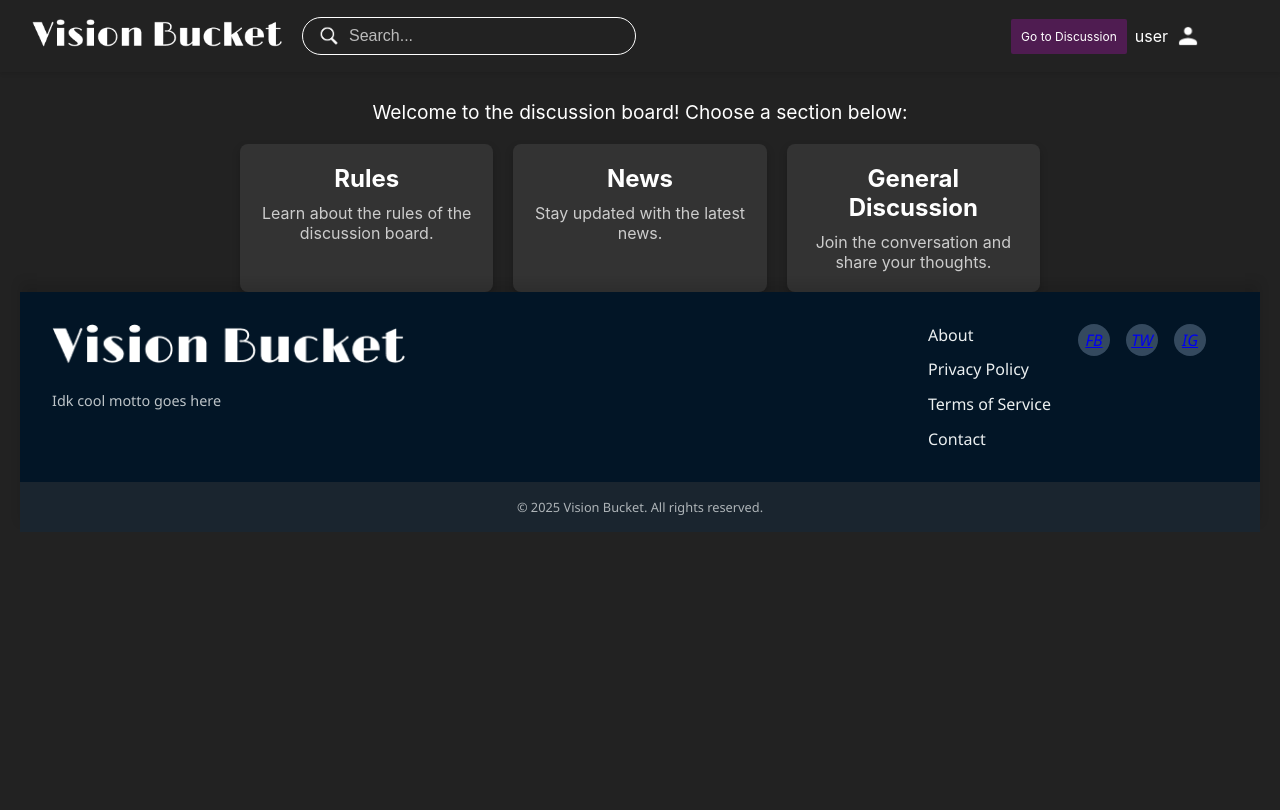
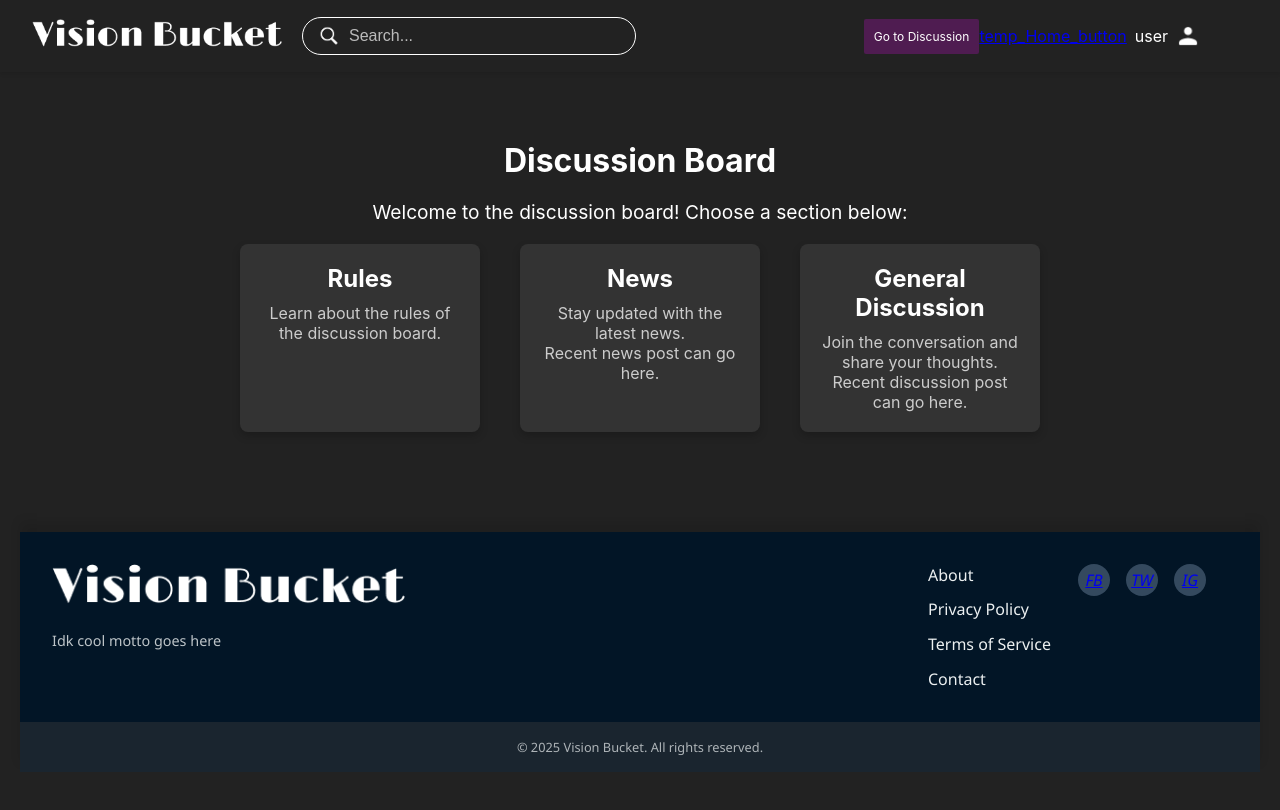
Before and after one commit to anhhdangg01/inf_124_project, a React (Create React App) app: page /discussion in a window 1280 px wide. Shown: the top 810 px of the page. Built offline with nearby package versions, Linux system fonts and the light colour scheme; no server answers; sample sign-in values are in the browser's storage.

Commit message:
Add temporary home button to header and update discussion page with recent post prompts

```diff
--- a/src/components/header/header.tsx
+++ b/src/components/header/header.tsx
@@ -60,6 +60,12 @@ function Header() {
             Go to Discussion
           </Link>
         </div>
+        <div className="temp_home-button-container">
+          <Link to="/" className="temp_home-button">
+            temp_Home_button
+          </Link>
+        </div>
+
         <div className="user-section">
           <div className="user-info" onClick={toggleUserMenu}>
             <span className="username">{email}</span>
--- a/src/pages/discussion.tsx
+++ b/src/pages/discussion.tsx
@@ -19,10 +19,12 @@ function Discussion() {
           <Link to="/discussion/news" className="discussion-card">
             <h2>News</h2>
             <p>Stay updated with the latest news.</p>
+            <p>Recent news post can go here.</p>
           </Link>
           <Link to="/discussion/general" className="discussion-card">
             <h2>General Discussion</h2>
             <p>Join the conversation and share your thoughts.</p>
+            <p>Recent discussion post can go here.</p>
           </Link>
         </div>
       </div>
--- a/src/pages/discussions/general.tsx
+++ b/src/pages/discussions/general.tsx
@@ -8,6 +8,7 @@ function GeneralDiscussion() {
     <div className="discussion-page">
       <Header />
       <div className="discussion-container">
+        <p> those who discuss</p>
       </div>
       <Footer />
     </div>
--- a/src/styles/auth.css
+++ b/src/styles/auth.css
@@ -6,6 +6,7 @@
   align-items: center;
   min-height: 100vh;
   padding: 20px;
+  margin-top: 100px;
   position: relative;
 }
 
--- a/src/styles/discussion.css
+++ b/src/styles/discussion.css
@@ -1,5 +1,6 @@
 .discussion-page {
     padding: 20px;
+    margin-top: 100px;
     color: #ffffff;
     background-color: #222222;
     min-height: 100vh;
@@ -14,8 +15,9 @@
 .discussion-sections {
     display: grid;
     grid-template-columns: repeat(auto-fit, minmax(200px, 1fr));
-    gap: 20px;
+    gap: 40px;
     margin-top: 20px;
+    margin-bottom: 100px;
 }
 
 .discussion-card {
```
